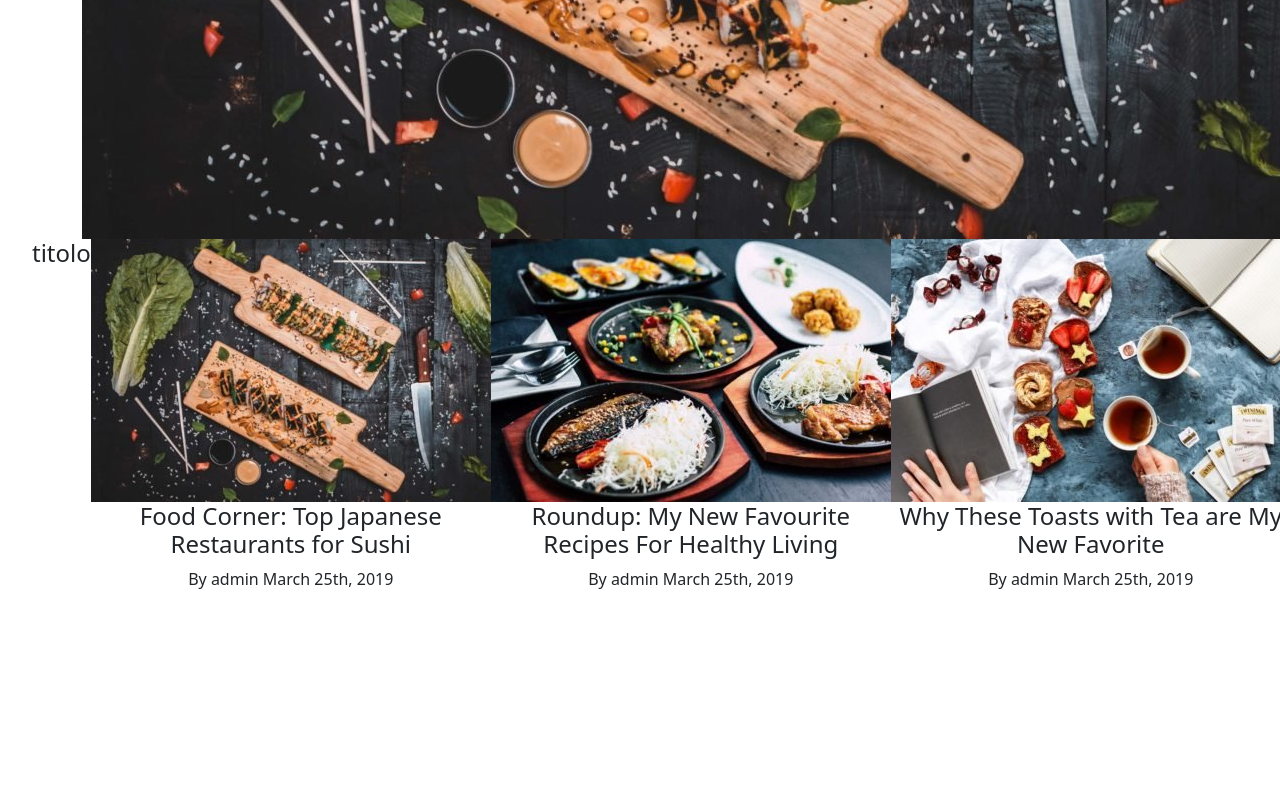
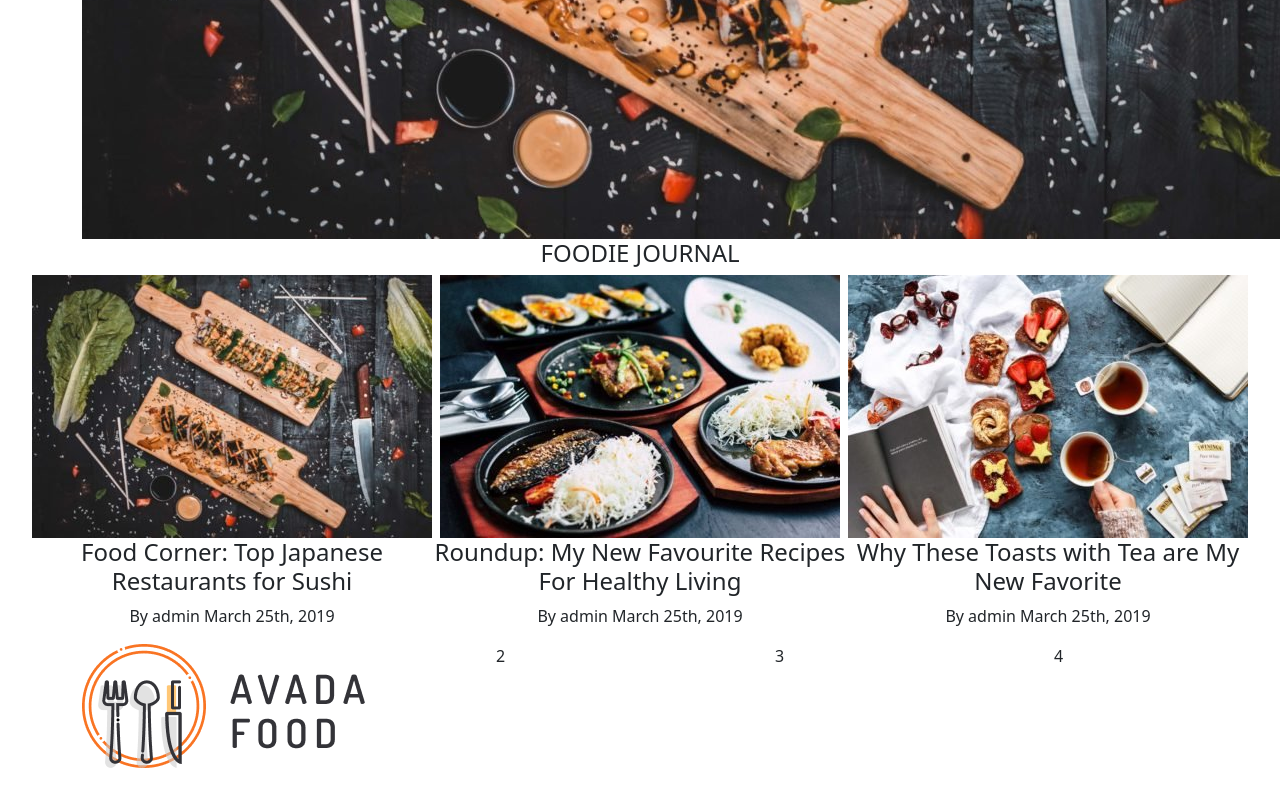
Before and after one commit to MichelaRicci/proj-html-vuejs, a Vue app: page / in a window 1280 px wide. Shown: the part 743-1543 px from the top of the page. Before the commit the page ends 1382 px from the top, so only its background shows below. Built offline with nearby package versions, Linux system fonts and the light colour scheme.

Commit message:
card + foodie journal section

```diff
--- a/src/components/AppFooter.vue
+++ b/src/components/AppFooter.vue
@@ -1,8 +1,27 @@
 <script>
+
+export default {
+    name: 'AppFooter'
+}
 
 </script>
 
 <template>
+
+    <div class="container">
+
+        <div class="d-flex row-cols-4">
+
+            <div><img src="../assets/img/avada-food-logo-footer.png" alt="logo"></div>
+            <div>2</div>
+            <div>3</div>
+            <div>4</div>
+
+
+
+
+        </div>
+    </div>
 
 </template>
 
--- a/src/components/header-section/Jumbotron.vue
+++ b/src/components/header-section/Jumbotron.vue
@@ -2,7 +2,6 @@
 
 export default {
     name: 'Jumbotron'
-
 
 }
 
--- a/src/components/main-section/AppJournal.vue
+++ b/src/components/main-section/AppJournal.vue
@@ -14,8 +14,9 @@ export default {
 
 <template>
 
+    <h4 class="text-uppercase">Foodie Journal</h4>
+
     <div class="d-flex justify-content-between">
-        <h4>titolo</h4>
         <app-card v-for="foodie in foodies" :key="foodie.title" :date="foodie.date" :author="foodie.author"
             :img="foodie.img" :title="foodie.title"></app-card>
     </div>
```
Also changed, not shown: src/components/main-section/Gallery.vue (added, +11 -0 lines), .eslintrc.cjs (added).
